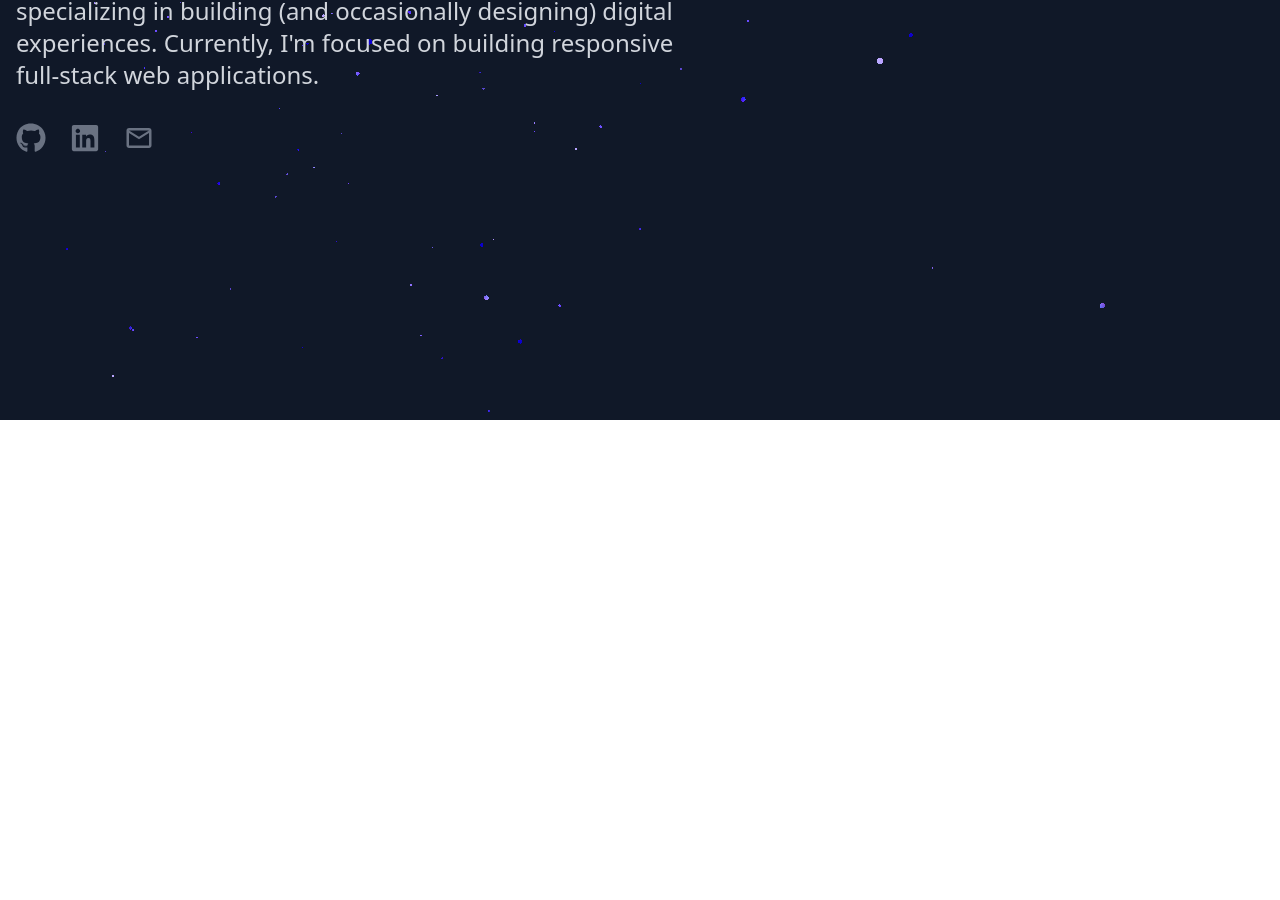
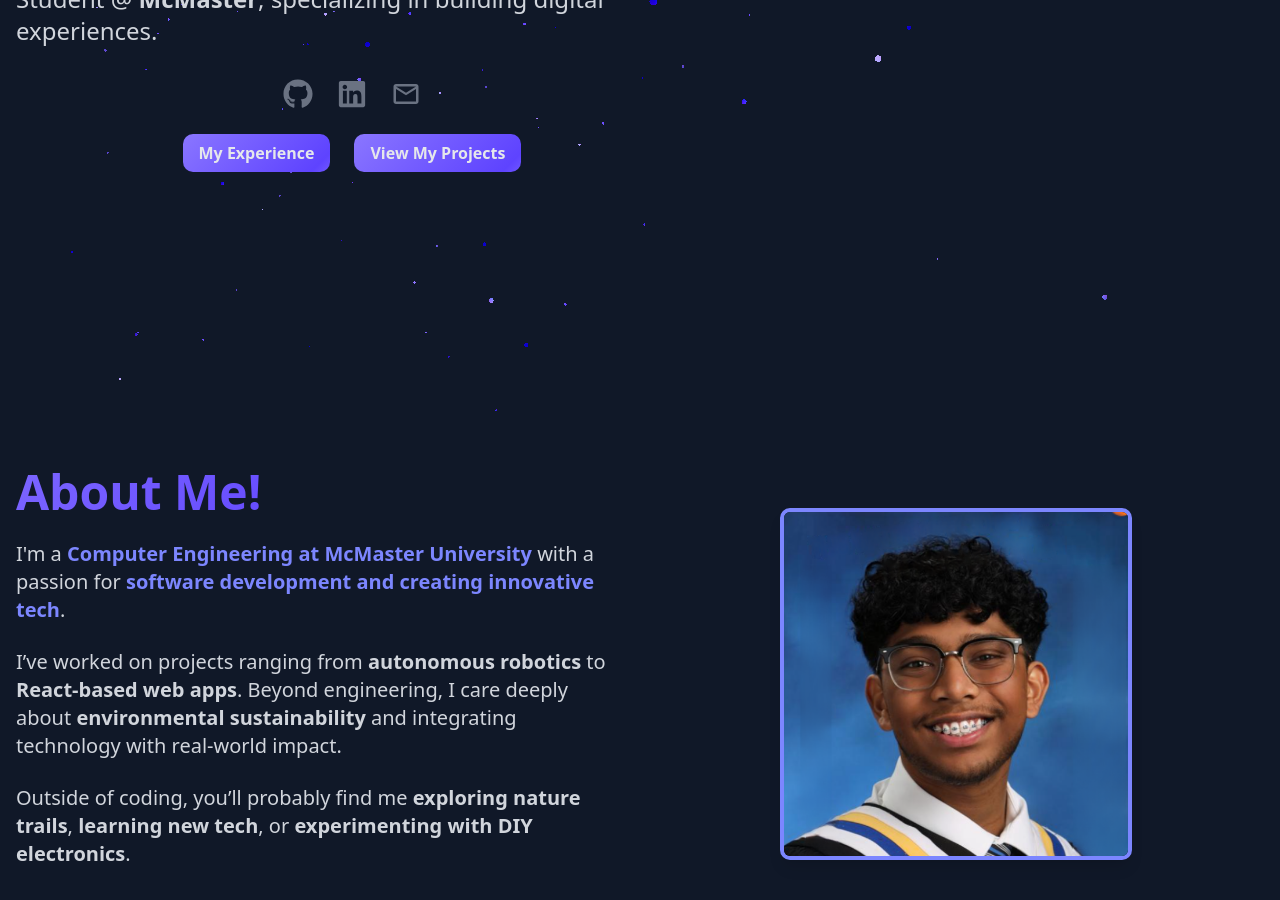
Before and after one commit to Remy-Robinson/personal_portfolio, a React (Vite) app in the folder portfolio/: page / in a window 1280 px wide. Shown: the part 380-1280 px from the top of the page. Before the commit the page ends 800 px from the top, so only its background shows below. Built offline with nearby package versions, Linux system fonts and the light colour scheme.

Commit message:
finished herosection
Added about me section [unfinished]
added card component and button class

```diff
--- a/portfolio/src/App.jsx
+++ b/portfolio/src/App.jsx
@@ -1,10 +1,9 @@
 import { useState, useEffect } from 'react';
-import reactLogo from './assets/react.svg';
-import viteLogo from '/vite.svg';
 import React, { Suspense, lazy } from 'react';
 import LoadingIcon from "./components/Loading.jsx";
 import Particles from "./components/Background.jsx";
-import HeroSection from "./components/heroSection.jsx";
+import HeroSection from "./pages/heroSection.jsx";
+import About from "./pages/About.jsx";
 import './index.css';
 import './App.css';
 
@@ -43,6 +42,9 @@ export default function App() {
           <div className="relative z-10">
             <NavBar isDark={isDark} setIsDark={setIsDark} />
           </div>
+          <div className="relative z-1">
+            <About isDark={isDark} />
+          </div>
         </Suspense>
       </div>
     </div>
--- a/portfolio/src/components/Background.jsx
+++ b/portfolio/src/components/Background.jsx
@@ -105,14 +105,7 @@ const Particles = ({
     if (!container) return;
 
     const renderer = new Renderer({ depth: false,
-      alpha: true,
-      webgl: {
-        antialias: false,
-        premultipliedAlpha: true,
-        preserveDrawingBuffer: false,
-        powerPreference: 'high-performance'
-      }
-    });
+      alpha: true });
     const gl = renderer.gl;
     container.appendChild(gl.canvas);
     gl.clearColor(0, 0, 0, 0);
--- /dev/null
+++ b/portfolio/src/components/Card.jsx
@@ -0,0 +1,29 @@
+import React from "react";
+
+const Card = ({ title, description, children, isDark = true }) => {
+  return (
+    <div
+      className={`border-rounded 2 shadow-lg p-6 mb-6 transition-transform transform hover:-translate-y-1 hover:shadow-2xl animate-fade-in ${
+        isDark ? "bg-gray-800 text-gray-200" : "bg-white text-gray-900"
+      }`}
+    >
+      <h3
+        className={`text-2xl font-bold mb-3 ${
+          isDark ? "text-white" : "text-gray-900"
+        }`}
+      >
+        {title}
+      </h3>
+      <p
+        className={`text-md mb-4 ${
+          isDark ? "text-gray-300" : "text-gray-700"
+        }`}
+      >
+        {description}
+      </p>
+      {children && <div className="mt-4">{children}</div>}
+    </div>
+  );
+};
+
+export default Card;
--- a/portfolio/src/components/NavBar.jsx
+++ b/portfolio/src/components/NavBar.jsx
@@ -16,10 +16,10 @@ const NavBar = ({ isDark = true, setIsDark }) => {
   const mobileMenuBackground = isDark ? "bg-gray-900/80" : "bg-gray-100";
 
   const navItems = [
-    { title: "Home", href: "#" },
+    { title: "Home", href: "#home" },
     { title: "About", href: "#about" },
+    { title: "Experience", href: "#experience" },
     { title: "Projects", href: "#projects" },
-    { title: "Contact", href: "#contact" },
   ];
 
   return (
--- a/portfolio/src/components/data/constants.js
+++ b/portfolio/src/components/data/constants.js
@@ -42,9 +42,8 @@ export const menuItemVariants = {
 
 export const navItems = [
     {id: 1, title: "Home", path: "/"},
-    {id: 2, title: "About", path: "/about"},
+    {id: 2, title: "Experience", path: "/experience"},
     {id: 3, title: "Projects", path: "/projects"},
-    {id: 4, title: "Contact", path: "/contact"}
 ]
 
 export const navVariants = {
--- a/portfolio/src/components/heroSection.css
+++ /dev/null
@@ -1,22 +0,0 @@
-@import 'tailwindcss';
-
-
-.animate-gradient {
-    background: linear-gradient(135deg, #8a76ff, #5e43ff, #f9fafb);
-    background-size: 200%,200%;
-    background-clip: text;
-    -webkit-background-clip: text;
-    color: transparent;
-    animation: gradient 5s ease infinite;
-}
-
-@keyframes gradient {
-    0% {
-    }
-    100% {
-        background-position: 0% 0%;
-    }
-    50%{
-        background-position: 100% 100%;
-    }
-}
--- /dev/null
+++ b/portfolio/src/pages/About.css
@@ -0,0 +1,20 @@
+@import 'tailwindcss';
+
+.card{
+    border-radius: 0.5rem;
+    padding: 0.25rem;
+    background: linear-gradient(45deg, #4f46e5, #9333ea);
+    background-clip: padding-box, border-box;
+    background-origin: border-box;
+}
+
+.gradient-border{
+    border: 2px solid transparent;
+    background: linear-gradient(to right, hsl(var(--card)), hsl(var(--card)));
+    background-clip: padding-box;
+    background-origin: border-box;
+}
+
+.card-hover{
+    transition: transform 0.3s ease, box-shadow 0.3s ease;
+}
--- /dev/null
+++ b/portfolio/src/pages/About.jsx
@@ -0,0 +1,75 @@
+import React from "react";
+import "./About.css";
+import Card from "../components/Card.jsx";
+import selfphoto from '../assets/selfphoto.png';
+
+const AboutMe = ({ isDark = true }) => {
+  return (
+    <section
+      id="about"
+      className="flex flex-col md:flex-row justify-between items-start min-h-screen px-4 py-12 gap-10"
+    >
+      {/* LEFT: About text */}
+      <div className="flex-1">
+        <h2
+          className={`text-left text-3xl md:text-5xl font-bold mb-6 animate-gradient ${
+            isDark ? "text-white" : "text-gray-900"
+          }`}
+        >
+          About Me!
+        </h2>
+
+        <p
+          className={`text-left text-lg md:text-xl max-w-3xl mb-6 animate-fade-in ${
+            isDark ? "text-gray-300" : "text-gray-700"
+          }`}
+        >
+          I'm a{" "}
+          <span className="font-semibold text-indigo-400">
+            Computer Engineering at McMaster University
+          </span>{" "}
+          with a passion for{" "}
+          <span className="font-semibold text-indigo-400">
+            software development and creating innovative tech
+          </span>
+          .
+        </p>
+
+        <p
+          className={`text-left text-lg md:text-xl max-w-3xl mb-6 animate-fade-in ${
+            isDark ? "text-gray-300" : "text-gray-700"
+          }`}
+        >
+          I’ve worked on projects ranging from{" "}
+          <span className="font-semibold">autonomous robotics</span> to{" "}
+          <span className="font-semibold">React-based web apps</span>. Beyond
+          engineering, I care deeply about{" "}
+          <span className="font-semibold">environmental sustainability</span>{" "}
+          and integrating technology with real-world impact.
+        </p>
+
+        <p
+          className={`text-left text-lg md:text-xl max-w-3xl mb-10 animate-fade-in ${
+            isDark ? "text-gray-300" : "text-gray-700"
+          }`}
+        >
+          Outside of coding, you’ll probably find me{" "}
+          <span className="font-semibold">exploring nature trails</span>,{" "}
+          <span className="font-semibold">learning new tech</span>, or{" "}
+          <span className="font-semibold">experimenting with DIY electronics</span>.
+        </p>
+      </div>
+      <div className="flex-1 justify-end h-full w-full">
+        <img
+        src={selfphoto}
+        alt="Description"
+        className={`w-88 h-88 justify-right object-cover rounded-[10px] border-4 ${
+            isDark ? "border-indigo-400" : "border-indigo-600"
+        } shadow-lg transition-transform duration-300 ml-30 mt-10 hover:scale-105`}
+        />
+      </div>
+    </section>
+  );
+};
+
+export default AboutMe;
--- /dev/null
+++ b/portfolio/src/pages/heroSection.css
@@ -0,0 +1,52 @@
+@import 'tailwindcss';
+
+
+.animate-gradient {
+    background: linear-gradient(135deg, #8a76ff, #5e43ff, #f9fafb);
+    background-size: 200%,200%;
+    background-clip: text;
+    -webkit-background-clip: text;
+    color: transparent;
+    animation: gradient 8s ease infinite;
+}
+
+@keyframes gradient {
+    0% {
+        background-position: 0% 50%;
+    }
+    50% {
+        background-position: 100% 50%;
+    }
+    100%{
+        background-position: 0% 50%;
+    }
+}
+
+.animate-fade-in {
+    animation: fadeIn 1.5s ease forwards;
+}
+
+@keyframes fadeIn {
+    0% {
+        opacity: 0;
+    }
+    100% {
+        opacity: 1;
+    }
+}
+
+.cosmic-button{
+    background: linear-gradient(135deg, #8a76ff, #5e43ff, #f9fafb);
+    background-size: 200%, 200%;
+    border: none;
+    border-radius: 10px;
+    cursor: pointer;
+    font-weight: 600;
+    padding: 0.5rem 1rem;
+    text-align: center;
+    transition: background-position 0.5s ease;
+}
+
+.cosmic-button:hover {
+    background-position: 100% 50%;
+}
--- a/portfolio/src/components/heroSection.jsx
+++ b/portfolio/src/pages/heroSection.jsx
@@ -2,6 +2,7 @@ import { useState, useEffect } from "react";
 import { FaGithub, FaLinkedin } from "react-icons/fa";
 import { MdOutlineEmail } from "react-icons/md";
 import './heroSection.css';
+
 
 const HeroSection = ({ isDark = true, setIsDark }) => {
   const buttons = [
@@ -42,11 +43,12 @@ const HeroSection = ({ isDark = true, setIsDark }) => {
   // MAIN LOOP
 
   return (
-    <div className="flex flex-col justify-center items-left min-h-screen px-4 text-center">
-      <h1
-        className={`text-left text-4xl md:text-6xl font-bold mb-4 ${
-          isDark ? "text-white" : "text-gray-900"
-        }`}
+    <section id="home">
+      <div className="flex flex-col justify-center items-left min-h-screen px-4 text-center">
+        <h1
+          className={`text-left text-4xl md:text-6xl font-bold mb-4 ${
+            isDark ? "text-white" : "text-gray-900"
+          }`}
       >
         Hi, I'm{" "}
         <span className="text-4xl md:text-6xl font-bold animate-gradient">
@@ -54,22 +56,21 @@ const HeroSection = ({ isDark = true, setIsDark }) => {
         </span>
       </h1>
       <p
-        className={`text-left text-lg md:text-2xl mb-8 max-w-2xl ${
+        className={`text-left text-lg md:text-2xl mb-8 max-w-2xl animate-fade-in ${
           isDark ? "text-gray-300" : "text-gray-700"
         }`}
       >
-        I'm a Computer Engineering Student @ McMaster specializing in building
-        (and occasionally designing) digital experiences. Currently, I'm focused
-        on building responsive full-stack web applications.
+      Welcome to my portfolio! I'm a Computer Engineering Student @ <span className="font-semibold">McMaster</span>, specializing in building
+      digital experiences.
       </p>
-      <div className="flex space-x-6">
+      <div className="flex space-x-6 max-w-2xl justify-center">
         {buttons.map((button) => (
           <a
             key={button.id}
             href={button.href}
             target="_blank"
             rel="noopener noreferrer"
-            whileHover={{
+            whilehover={{
               color: isDark ? "#818cf8" : "#6366f1",
             }}
             className={`text-3xl ${button.className}`}
@@ -78,7 +79,22 @@ const HeroSection = ({ isDark = true, setIsDark }) => {
           </a>
         ))}
       </div>
+      <div className="mt-8 space-x-6 max-w-2xl align-left">
+        <a
+          href="#experience"
+          className={`cosmic-button  ${isDark ? "text-gray-200" : "text-gray-800"}`}
+        >
+         My Experience
+        </a>
+        <a
+          href="#projects"
+          className={`cosmic-button  ${isDark ? "text-gray-200" : "text-gray-800"}`}
+        >
+         View My Projects
+        </a>
+      </div>
     </div>
+    </section>
   );
 };
 
--- /dev/null
+++ b/portfolio/src/router.jsx
@@ -0,0 +1 @@
+import { BrowserRoute, Route, Routes } from 'react-router-dom';
```
Also changed, not shown: portfolio/src/assets/selfphoto.png (added).
